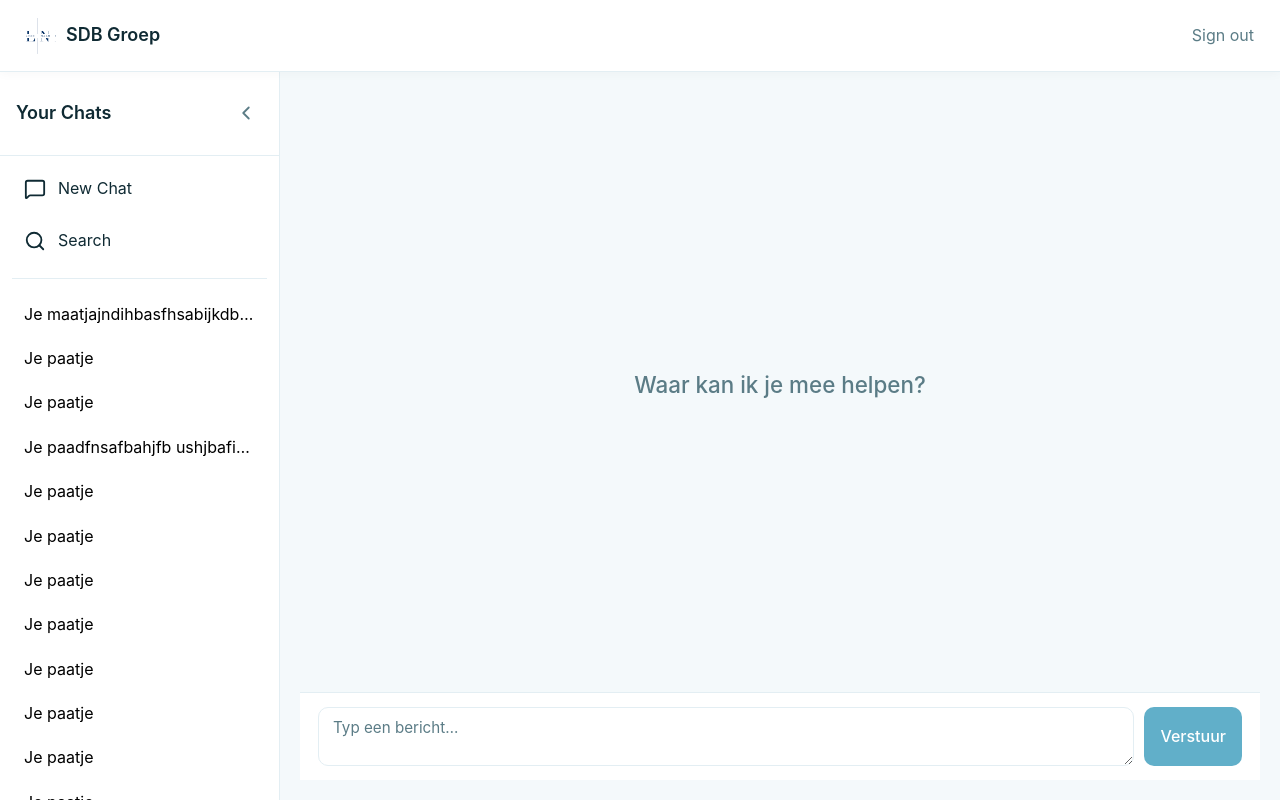
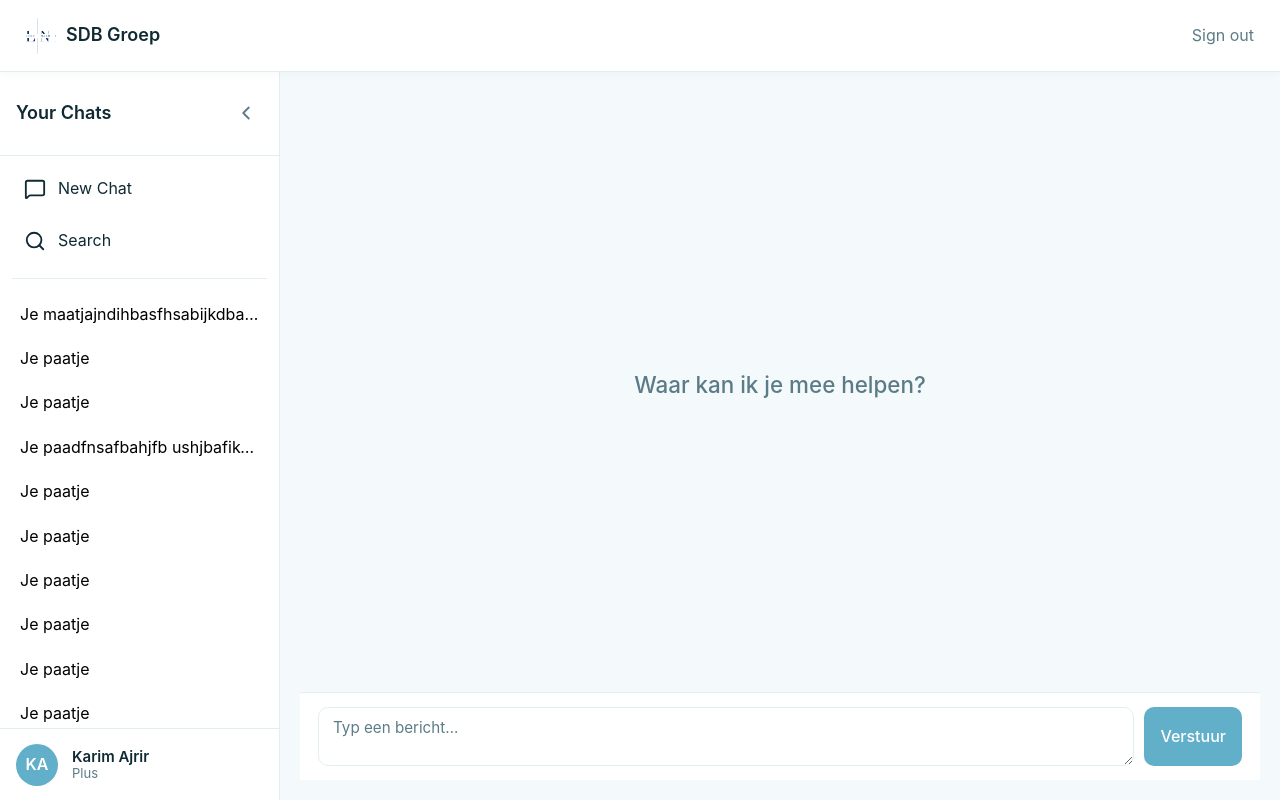
Before and after one commit to KAjrir/RAG-AI-Assistant, a React (Vite) app in the folder frontend/: page / in a window 1280 px wide. Built offline with nearby package versions, Linux system fonts and the light colour scheme.

Commit message:
Added profile tile under sidebar

```diff
--- a/frontend/src/components/Sidebar.jsx
+++ b/frontend/src/components/Sidebar.jsx
@@ -144,8 +144,10 @@ const Sidebar = () => {
                 />
               );
             })}
+
         </nav>
       </nav>
+      <ProfileItem isSidebarOpen={isSidebarOpen}/>
     </aside>
   );
 };
@@ -178,4 +180,26 @@ function Chat({ id, label }) {
   );
 }
 
+function ProfileItem({ isSidebarOpen }) {
+  return (
+    <div
+      className={`profile-item ${
+        isSidebarOpen ? "profile-open" : "profile-closed"
+      }`}
+    >
+      <div className="profile-avatar">
+        KA
+      </div>
+
+      {isSidebarOpen &&
+        <div className="profile-item-content">
+          <span className="profile-name">Karim Ajrir</span>
+          <span className="profile-plan">Plus</span>
+        </div>
+      }
+    </div>
+  );
+}
+
+
 export default Sidebar;
--- a/frontend/src/styles/sidebar.css
+++ b/frontend/src/styles/sidebar.css
@@ -120,7 +120,7 @@
   display: flex;
   align-items: center;
 
-  padding: 10px 12px;
+  padding: 10px 8px;
 
   border-radius: 8px;
   border: none;
@@ -146,3 +146,92 @@
   overflow: hidden;
   text-overflow: ellipsis;
 }
+/* =========================
+PROFILE CONTAINER
+========================= */
+
+.profile-item{
+  display: flex;
+  align-items: center;
+
+  gap: 14px;
+
+  padding: 14px 16px;
+
+  height: 72px;
+  width: 100%;
+
+  border-top: 1px solid var(--sdb-border);
+
+  cursor: pointer;
+
+  transition: background .15s ease;
+}
+
+.profile-item:hover{
+  background: var(--sdb-bg);
+}
+
+/* =========================
+AVATAR
+========================= */
+
+.profile-avatar{
+  width: 42px;
+  height: 42px;
+
+  border-radius: 50%;
+
+  background: var(--sdb-primary);
+  color: white;
+
+  display: flex;
+  align-items: center;
+  justify-content: center;
+
+  font-weight: 600;
+  font-size: 16px;
+
+  flex-shrink: 0;
+}
+
+/* =========================
+TEXT BLOCK
+========================= */
+
+.profile-item-content{
+  display: flex;
+  flex-direction: column;
+  justify-content: center;
+
+  line-height: 1.2;
+
+  transition:
+    transform .25s cubic-bezier(.4,0,.2,1),
+    opacity .2s ease;
+}
+
+.profile-name{
+  font-size: 15px;
+  font-weight: 600;
+  color: var(--sdb-text);
+}
+
+.profile-plan{
+  font-size: 13px;
+  color: var(--sdb-text-muted);
+}
+
+/* =========================
+COLLAPSED SIDEBAR
+========================= */
+
+.sidebar-closed .profile-item{
+  justify-content: center;
+}
+
+.sidebar-closed .profile-item-content{
+  opacity: 0;
+  transform: translateX(-16px);
+  pointer-events: none;
+}
```
